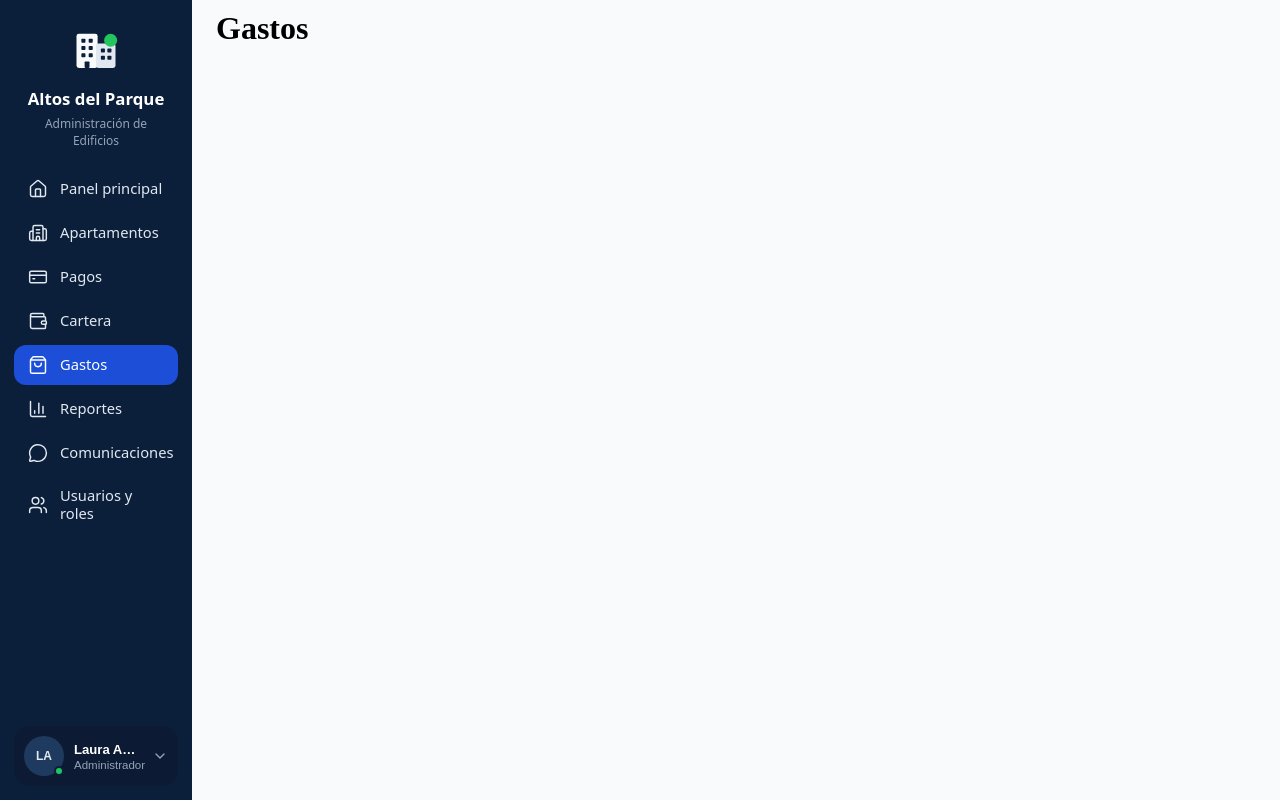
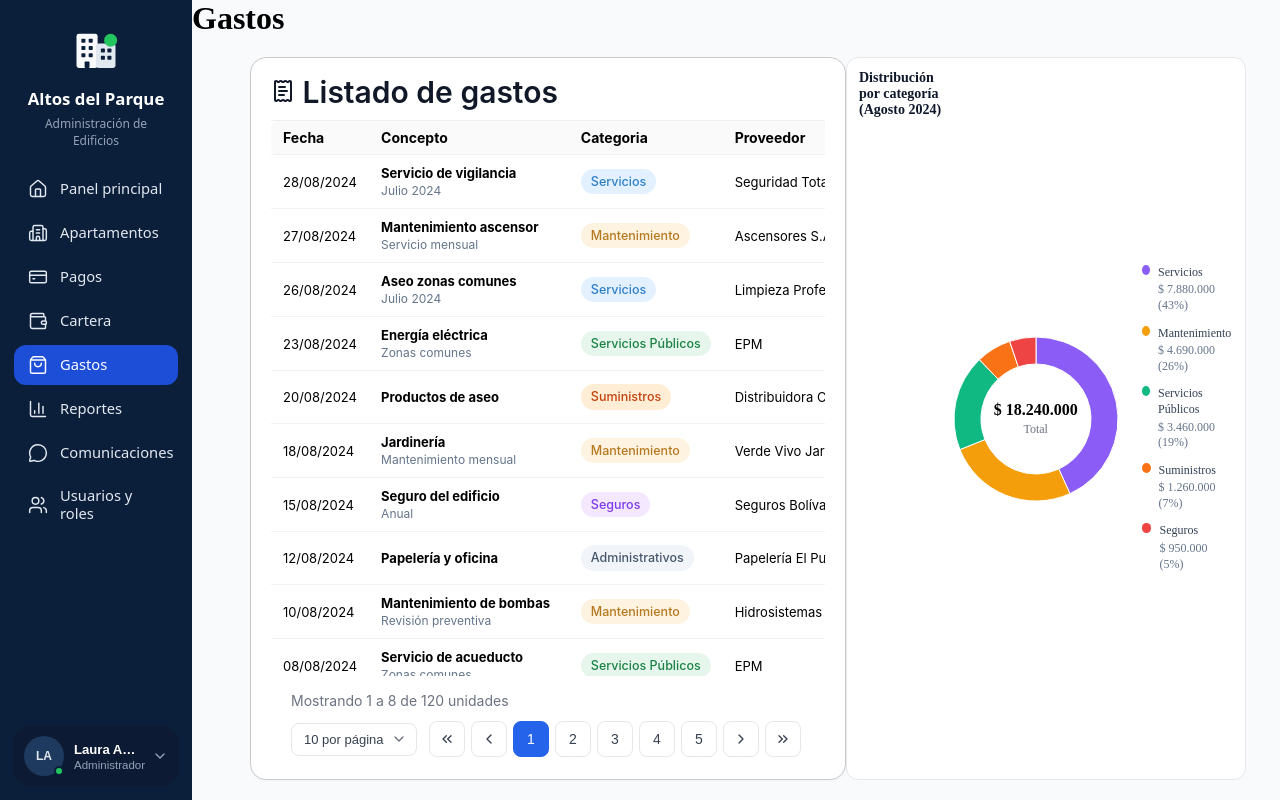
Before and after one commit to StartupName/admin-software, a React (Vite) app: page /expenses in a window 1280 px wide. Built offline with nearby package versions, Linux system fonts and the light colour scheme.

Commit message:
feat(multiple): reuse table and donut chart in expenses
- Reuse dashboard TableComponent and donut with test data via props.

- Minimal commented tweak to donut center and value format.

```diff
--- a/src/modules/dashboard/components/ChartsComponent/graphics/ApartmentStatusDonut.jsx
+++ b/src/modules/dashboard/components/ChartsComponent/graphics/ApartmentStatusDonut.jsx
@@ -2,7 +2,10 @@ import { PieChart, Pie, Cell, ResponsiveContainer } from 'recharts'
 
 // Donut chart is reusable: data and legend position are received via props
 // Legend position controls layout through CSS class legend-${legendPosition}
-export default function ApartmentStatusDonut({ data, legendPosition = "right", title = "Estado de apartamentos", style }) {
+// NOTE (reuse): centerValue, centerLabel and formatValue are optional props
+// added so other modules (e.g. expenses) can reuse this donut with their own
+// center text and money formatting. Defaults keep the dashboard unchanged.
+export default function ApartmentStatusDonut({ data, legendPosition = "right", title = "Estado de apartamentos", style, centerValue = "120", centerLabel = "Apartamentos", formatValue = (value) => value }) {
   const total = data.reduce((acc, cur) => acc + cur.value, 0)
 
   return (
@@ -29,8 +32,8 @@ export default function ApartmentStatusDonut({ data, legendPosition = "right", t
           </ResponsiveContainer>
 
           <div className="centerLabel">
-            <span>120</span>
-            <small>Apartamentos</small>
+            <span>{centerValue}</span>
+            <small>{centerLabel}</small>
           </div>
         </div>
 
@@ -43,7 +46,7 @@ export default function ApartmentStatusDonut({ data, legendPosition = "right", t
                 <div className="pieLegendText">
                   <strong>{item.name}</strong>
                   <span>
-                    {item.value} ({pct}%)
+                    {formatValue(item.value)} ({pct}%)
                   </span>
                 </div>
               </li>
--- a/src/modules/expenses/Expenses.css
+++ b/src/modules/expenses/Expenses.css
@@ -1,4 +1,162 @@
+.expenses-content {
+    display: flex;
+    min-height: 0;
+    padding: 10px;
+}
+
 .expenses-table{
+    flex: 1;
+    min-width: 0;
     min-height: 0;
     margin: 10px 24px;
 }
+
+.expenses-side {
+    flex-shrink: 0;
+    width: 400px;
+    margin: 10px 24px 10px 0;
+}
+
+.expenses-side .pieLegend {
+    flex: 1;
+    min-width: 0;
+}
+
+.expenses-side .pieLegendText {
+    min-width: 0;
+}
+
+.expenses-concept {
+    display: flex;
+    flex-direction: column;
+    gap: 2px;
+}
+
+.expenses-concept small {
+    color: #64748b;
+    font-size: 12px;
+}
+
+.expenses-pill {
+    display: inline-block;
+    padding: 4px 10px;
+    border-radius: 999px;
+    font-size: 12.5px;
+    font-weight: 500;
+    line-height: 1.4;
+    background: #f1f5f9;
+    color: #475569;
+}
+
+.expenses-cat--blue { background: #e3f0ff; color: #2f80c9; }
+.expenses-cat--amber { background: #fdf3e0; color: #b7791f; }
+.expenses-cat--green { background: #e7f6ec; color: #1a8245; }
+.expenses-cat--orange { background: #ffedd5; color: #c2410c; }
+.expenses-cat--purple { background: #f3e8ff; color: #7c3aed; }
+.expenses-cat--gray { background: #f1f5f9; color: #475569; }
+
+.expenses-pill--pay {
+    background: #e7f6ec;
+    color: #1a8245;
+}
+
+.expenses-amount {
+    font-weight: 600;
+    color: #0f172a;
+    white-space: nowrap;
+}
+
+.expenses-row-actions {
+    display: flex;
+    align-items: center;
+    justify-content: flex-start;
+}
+
+.expenses-more-options {
+    display: inline-flex;
+    align-items: center;
+    justify-content: center;
+    width: 32px;
+    height: 32px;
+    padding: 0;
+    border: 1px solid #e5e7eb;
+    border-radius: 8px;
+    background: #ffffff;
+    color: #4b5563;
+    cursor: pointer;
+}
+
+.expenses-more-options:hover {
+    background: #f3f4f6;
+    color: #111827;
+}
+
+.expenses-more-options:active {
+    background: #e5e7eb;
+    color: #111827;
+}
+
+.expenses-modal-overlay {
+    position: fixed;
+    inset: 0;
+    z-index: 30;
+    display: flex;
+    align-items: center;
+    justify-content: center;
+    background: rgba(15, 23, 42, 0.35);
+}
+
+.expenses-modal {
+    display: flex;
+    flex-direction: column;
+    gap: 4px;
+    min-width: 180px;
+    padding: 8px;
+    background: #ffffff;
+    border-radius: 12px;
+    box-shadow: 0 12px 40px rgba(15, 23, 42, 0.18);
+}
+
+.expenses-modal__btn {
+    width: 100%;
+    padding: 10px 12px;
+    border: none;
+    border-radius: 8px;
+    background: transparent;
+    color: #0f172a;
+    font-size: 14px;
+    font-weight: 600;
+    text-align: left;
+    cursor: pointer;
+}
+
+.expenses-modal__btn:hover {
+    background: #f1f5f9;
+}
+
+.expenses-modal__btn:active {
+    background: #e2e8f0;
+}
+
+.expenses-modal__btn--danger {
+    color: #dc2626;
+}
+
+.expenses-modal__btn--danger:hover {
+    background: #fef2f2;
+}
+
+.expenses-modal__btn--danger:active {
+    background: #fee2e2;
+}
+
+@media (max-width: 1024px) {
+    .expenses-content {
+        flex-wrap: wrap;
+    }
+
+    .expenses-side {
+        width: 100%;
+        margin: 10px 24px;
+    }
+}
--- a/src/modules/expenses/Expenses.jsx
+++ b/src/modules/expenses/Expenses.jsx
@@ -1,12 +1,150 @@
+import { useState } from 'react'
+import { EllipsisVertical, ReceiptText } from 'lucide-react'
+import TableComponent from '../dashboard/components/TableComponent/TableComponent'
+import ApartmentStatusDonut from '../dashboard/components/ChartsComponent/graphics/ApartmentStatusDonut'
+import '../dashboard/components/ChartsComponent/ChartsComponent.css'
+import tableData from './components/TableComponent/example_data.json'
+import chartData from './components/ChartComponent/example_data.json'
 import './Expenses.css'
 
-export default function Expenses(){
+// Base components (TableComponent, ApartmentStatusDonut) are reused
+// without duplicating them. Only this module file wires data via props.
+
+function formatMoney(value) {
+  return `$ ${Number(value).toLocaleString('es-CO')}`
+}
+
+const CATEGORY_COLORS = {
+  'Servicios': 'expenses-cat--blue',
+  'Mantenimiento': 'expenses-cat--amber',
+  'Servicios Públicos': 'expenses-cat--green',
+  'Suministros': 'expenses-cat--orange',
+  'Seguros': 'expenses-cat--purple',
+  'Administrativos': 'expenses-cat--gray'
+}
+
+export default function Expenses() {
+  const [selectedRecord, setSelectedRecord] = useState(null)
+
+  const columns = []
+
+  for (const key of Object.keys(tableData[0])) {
+    // 'detalle' is rendered inside the 'concepto' cell, so it gets no column
+    if (key === 'detalle') continue
+    columns.push({
+      key,
+      header: key.replace(/_/g, ' ').replace(/\b\w/g, (c) => c.toUpperCase())
+    })
+  }
+
+  function applyRender(field, render) {
+    const column = columns.find((object) => object.key === field)
+    if (column) column.render = render
+  }
+
+  applyRender('concepto', (value, row) => (
+    <span className="expenses-concept">
+      <strong>{value}</strong>
+      {row.detalle && <small>{row.detalle}</small>}
+    </span>
+  ))
+
+  applyRender('categoria', (value) => (
+    <span className={`expenses-pill ${CATEGORY_COLORS[value] ?? ''}`}>{value}</span>
+  ))
+
+  applyRender('valor', (value) => (
+    <span className="expenses-amount">{formatMoney(value)}</span>
+  ))
+
+  applyRender('metodoPago', (value) => (
+    <span className="expenses-pill expenses-pill--pay">{value}</span>
+  ))
+
+  applyRender('acciones', (value, row) => (
+    <div className="expenses-row-actions">
+      {Array.isArray(value) && value.includes('opciones') && (
+        <button
+          type="button"
+          className="expenses-more-options"
+          aria-label="more options"
+          onClick={() => setSelectedRecord(row)}
+        >
+          <EllipsisVertical size={16} />
+        </button>
+      )}
+    </div>
+  ))
+
+  function closeModal() {
+    setSelectedRecord(null)
+  }
+
+  function handleEdit() {
+    // Location: Expenses.jsx — handleEdit
+    // Purpose: reserved space for the future Edit action of the selected table record
+    // Implementation: add the Edit functionality for `selectedRecord` in this handler
+    return
+  }
+
+  function handleDelete() {
+    // Location: Expenses.jsx — handleDelete
+    // Purpose: reserved space for the future Delete action of the selected table record
+    // Implementation: add the Delete functionality for `selectedRecord` in this handler
+    return
+  }
+
+  const chartTotal = chartData.categories.reduce((acc, item) => acc + item.value, 0)
+
   return (
     <>
+      <h1>Gastos</h1>
+      <div className="expenses-content">
         <div className="expenses-table">
-                {/* Put the table componente here */}
-                <h1>Gastos</h1>
+          <TableComponent
+            icon={<ReceiptText />}
+            title="Listado de gastos"
+            columns={columns}
+            data={tableData}
+          />
         </div>
+        <aside className="expenses-side">
+          <ApartmentStatusDonut
+            data={chartData.categories}
+            title={`${chartData.title} (${chartData.subtitle})`}
+            legendPosition="right"
+            centerValue={formatMoney(chartTotal)}
+            centerLabel={chartData.totalLabel}
+            formatValue={formatMoney}
+          />
+        </aside>
+      </div>
+      {selectedRecord && (
+        <div className="expenses-modal-overlay" onClick={closeModal}>
+          <div
+            className="expenses-modal"
+            onClick={(event) => event.stopPropagation()}
+            role="dialog"
+            aria-modal="true"
+            aria-label="Record options"
+          >
+            <button
+              type="button"
+              className="expenses-modal__btn"
+              onClick={handleEdit}
+            >
+              Edit
+            </button>
+            <button
+              type="button"
+              className="expenses-modal__btn expenses-modal__btn--danger"
+              onClick={handleDelete}
+            >
+              Delete
+            </button>
+          </div>
+        </div>
+      )}
     </>
   )
 }
--- /dev/null
+++ b/src/modules/expenses/components/ChartComponent/example_data.json
@@ -0,0 +1,32 @@
+{
+  "title": "Distribución por categoría",
+  "subtitle": "Agosto 2024",
+  "totalLabel": "Total",
+  "categories": [
+    {
+      "name": "Servicios",
+      "value": 7880000,
+      "color": "#8B5CF6"
+    },
+    {
+      "name": "Mantenimiento",
+      "value": 4690000,
+      "color": "#F59E0B"
+    },
+    {
+      "name": "Servicios Públicos",
+      "value": 3460000,
+      "color": "#10B981"
+    },
+    {
+      "name": "Suministros",
+      "value": 1260000,
+      "color": "#F97316"
+    },
+    {
+      "name": "Seguros",
+      "value": 950000,
+      "color": "#EF4444"
+    }
+  ]
+}
```
Lines whose indentation alone changed are shown as unchanged.
